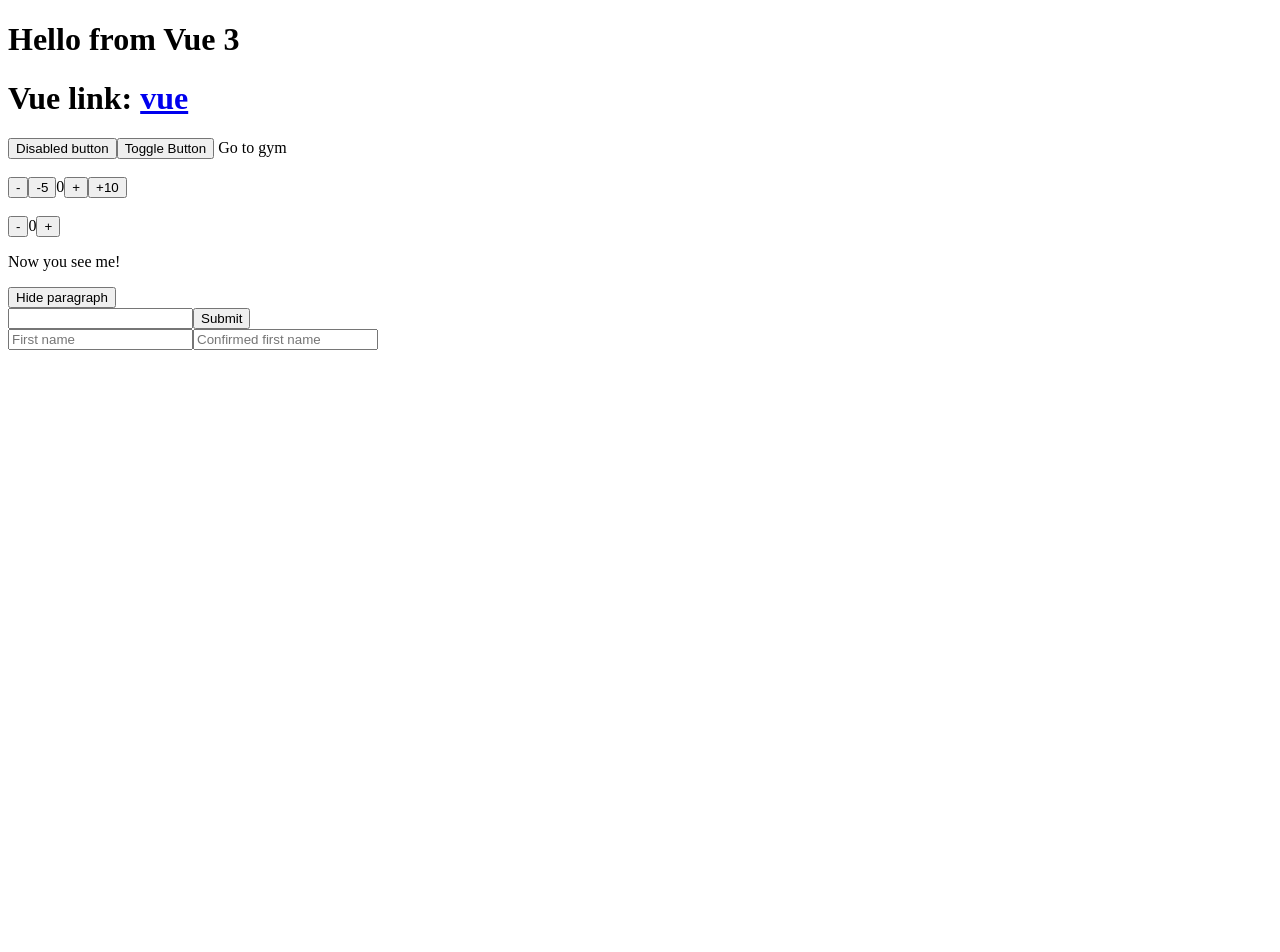
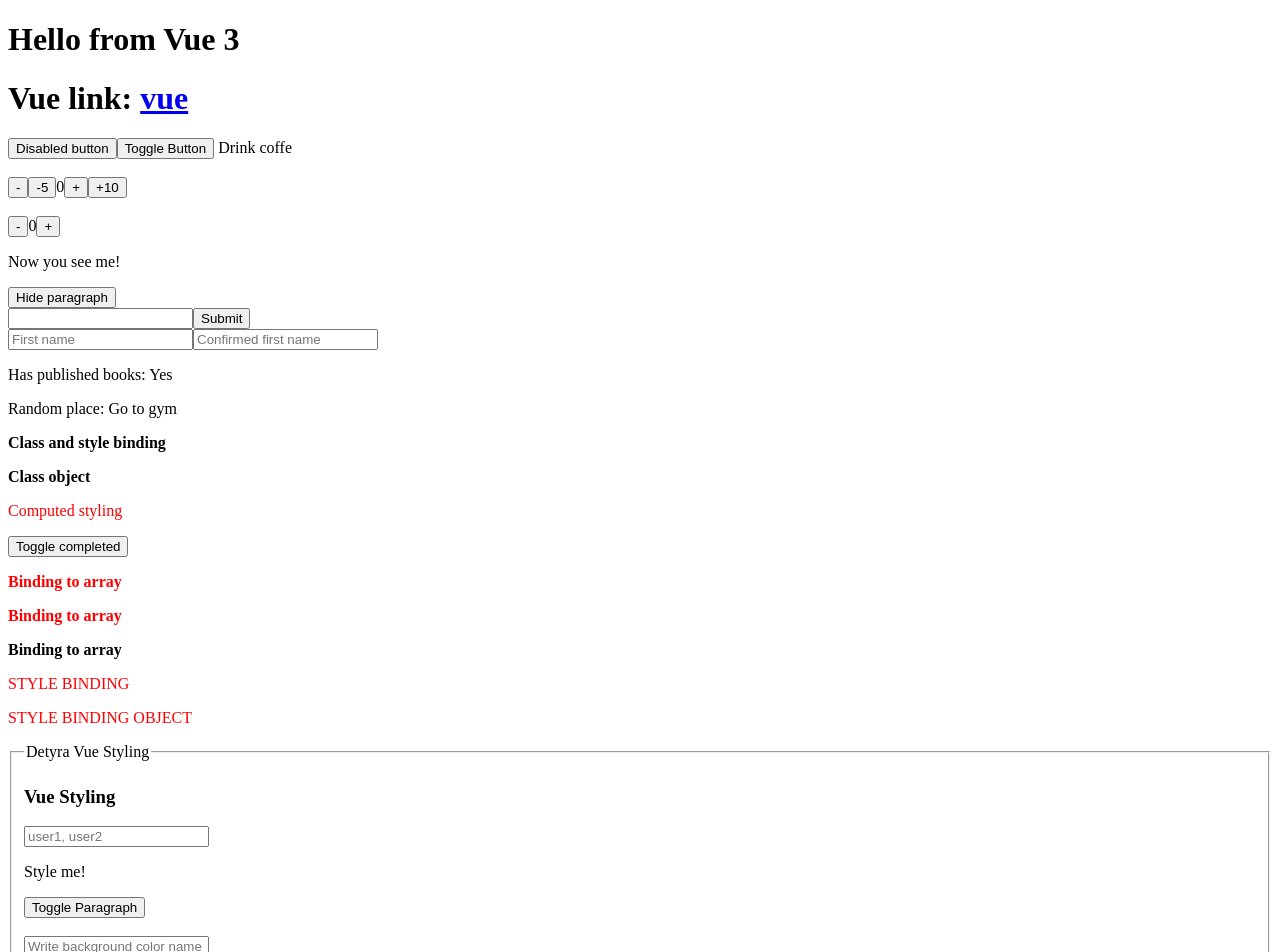
Before and after one commit to jonkursani/adv-web-vue-gr2-2024-2025, a Vue app: page / in a window 1280 px wide. Shown: the top 952 px of the page. Before the commit the page ends 800 px from the top, so only its background shows below. Built offline with nearby package versions, Linux system fonts and the light colour scheme.

Commit message:
add computed properties and class/style bindings

```diff
--- a/src/App.vue
+++ b/src/App.vue
@@ -2,7 +2,8 @@
 
 <!-- JavaScript -->
 <script setup>
-import { ref, reactive } from 'vue'
+import { ref, reactive, computed } from 'vue'
+import Detyra1 from '@/components/detyra/Detyra1.vue'
 
 // Variabla reaktive
 const message = ref('Hello from Vue 3')
@@ -87,6 +88,52 @@
 // user: {}
 
 console.log(user.id)
+
+// computed properties
+const author = reactive({
+  name: 'Filan Fisteku',
+  books: [
+    { title: 'Vue.js 3', year: 2020 },
+    { title: 'JavaScript', year: 2021 },
+  ],
+})
+
+const hasPublishedBooks = computed(() => {
+  return author.books.length > 0 ? 'Yes' : 'No'
+})
+
+const randomPlaceComputed = computed(() => {
+  return Math.random() > 0.5 ? 'Go to gym' : 'Drink coffe'
+})
+
+// Class and style binding
+const isActive = ref(true)
+const hasError = ref(false)
+const classObject = reactive({
+  active: true,
+  'text-danger': false,
+})
+
+const isCompleted = ref(false)
+const classObjectComputed = computed(() => {
+  return {
+    // completed: isCompleted.value === true,
+    completed: isCompleted.value,
+    'text-danger': !isCompleted.value, // && hasError.value,
+    // 'text-danger': isCompleted.value === false,
+  }
+})
+
+const activeClass = ref('active')
+const errorClass = ref('text-danger')
+
+// bind style attribute
+const colorRed = ref('red')
+const upperCase = ref('uppercase')
+const styleObject = reactive({
+  color: 'red',
+  textTransform: 'uppercase',
+})
 </script>
 
 <!-- HTML -->
@@ -140,7 +187,43 @@
 
   <input type="text" placeholder="First name" :value="firstName" @keyup.enter="confirmFirstName" />
   <input type="text" placeholder="Confirmed first name" :value="confirmedFirstName" />
+
+  <!-- Computed -->
+  <!-- <p>Has published books: {{ author.books.length > 0 ? 'Yes' : 'No' }}</p> -->
+  <p>Has published books: {{ hasPublishedBooks }}</p>
+  <p>Random place: {{ randomPlaceComputed }}</p>
+
+  <!-- Class and style binding -->
+  <!-- 'active' emri i klases ne css, 'isActive' emri i variables -->
+  <p class="emri-klases" :class="{ active: isActive, 'text-danger': hasError }">
+    Class and style binding
+  </p>
+  <p :class="classObject">Class object</p>
+  <p :class="classObjectComputed">Computed styling</p>
+  <button @click="isCompleted = !isCompleted">Toggle completed</button>
+
+  <!-- Binding to array -->
+  <p :class="['active', 'text-danger']">Binding to array</p>
+  <p :class="[activeClass, errorClass]">Binding to array</p>
+  <p :class="[isCompleted ? 'completed' : '', activeClass]">Binding to array</p>
+  <p :style="{ color: colorRed, textTransform: upperCase }">Style binding</p>
+  <p :style="styleObject">Style binding object</p>
+
+  <Detyra1 />
 </template>
 
 <!-- CSS, scoped kodi i css aplikohet vetem ne kete file -->
-<style scoped></style>
+<style scoped>
+.active {
+  font-weight: bold;
+}
+
+.completed {
+  text-decoration: line-through;
+  color: green;
+}
+
+.text-danger {
+  color: red;
+}
+</style>
--- /dev/null
+++ b/src/components/detyra/Detyra1.vue
@@ -0,0 +1,81 @@
+<script setup>
+import { ref, computed } from 'vue'
+
+const userInput = ref('') // user1, user2
+const onTypeClass = (e) => {
+  userInput.value = e.target.value
+}
+const isVisible = ref(true)
+
+const paragraphClasses = computed(() => {
+  return {
+    user1: userInput.value === 'user1',
+    user2: userInput.value === 'user2',
+    visible: isVisible.value,
+    hidden: !isVisible.value,
+  }
+})
+
+const onTypeStyle = (e) => {}
+</script>
+
+<template>
+  <fieldset>
+    <legend>Detyra Vue Styling</legend>
+
+    <h3>Vue Styling</h3>
+
+    <div>
+      <!-- 1) Fetch the user input and use it as a CSS class -->
+      <!-- The entered class should be added to the below paragraph -->
+      <input type="text" placeholder="user1, user2" @keyup.enter="onTypeClass" />
+      <!-- {{ userInput }} -->
+      <!-- (available classes: "user1", "user2") -->
+      <!-- <p
+        :class="{
+          user1: userInput === 'user1',
+          user2: userInput === 'user2',
+          visible: isVisible,
+          hidden: !isVisible,
+        }"
+      >
+        Style me!
+      </p> -->
+      <p :class="paragraphClasses">Style me!</p>
+      <button @click="isVisible = !isVisible">Toggle Paragraph</button>
+      <br />
+      <br />
+
+      <!-- 2) Use the "visible" and "hidden" classes to show/ hide the above paragraph -->
+      <!-- Clicking the button should toggle between the two options -->
+
+      <!-- 3) Add dynamic inline styling to the below paragraph and let the user enter a background-color -->
+      <input
+        type="text"
+        placeholder="Write background color name ex: red, green"
+        @keyup.enter="onTypeStyle"
+      />
+      <p>Style me inline!</p>
+    </div>
+  </fieldset>
+</template>
+
+<style scoped>
+.user1 {
+  background-color: blue;
+  color: white;
+}
+
+.user2 {
+  background-color: purple;
+  color: white;
+}
+
+.hidden {
+  display: none;
+}
+
+.visible {
+  display: block;
+}
+</style>
```
